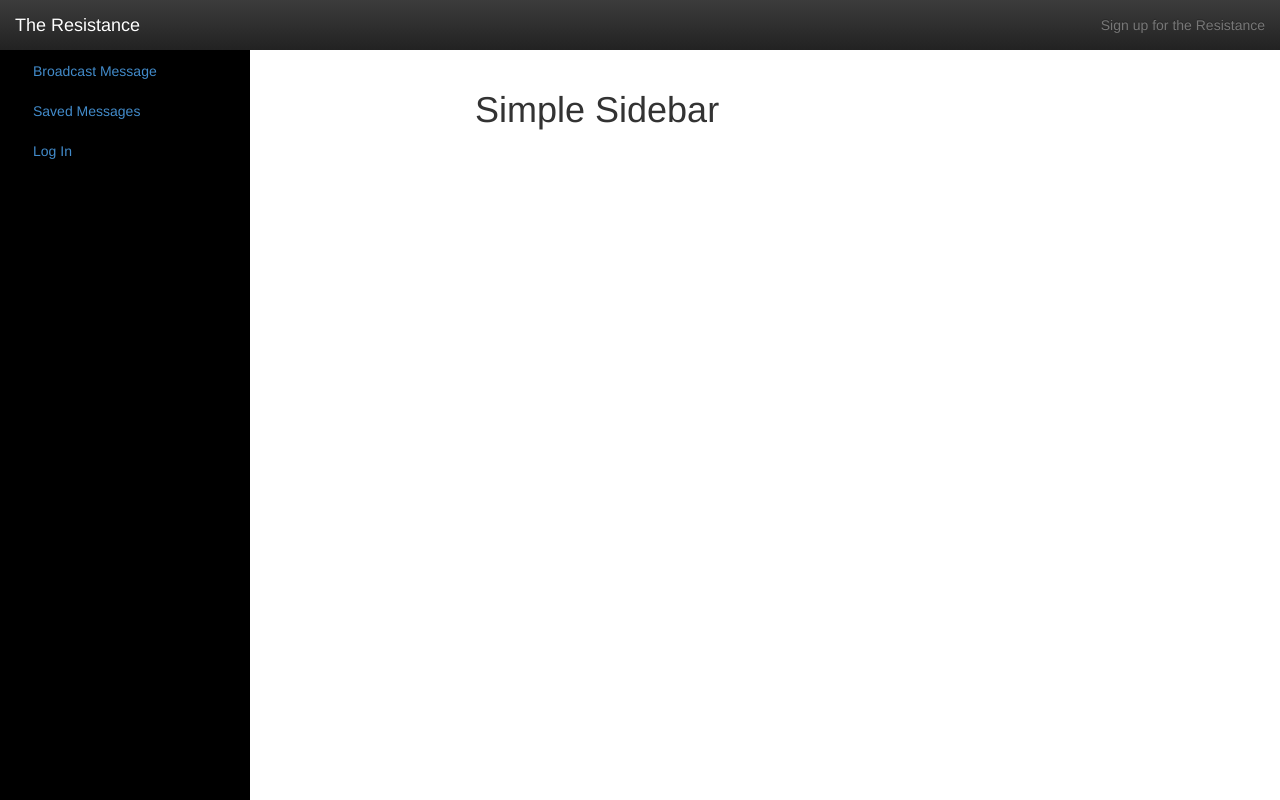
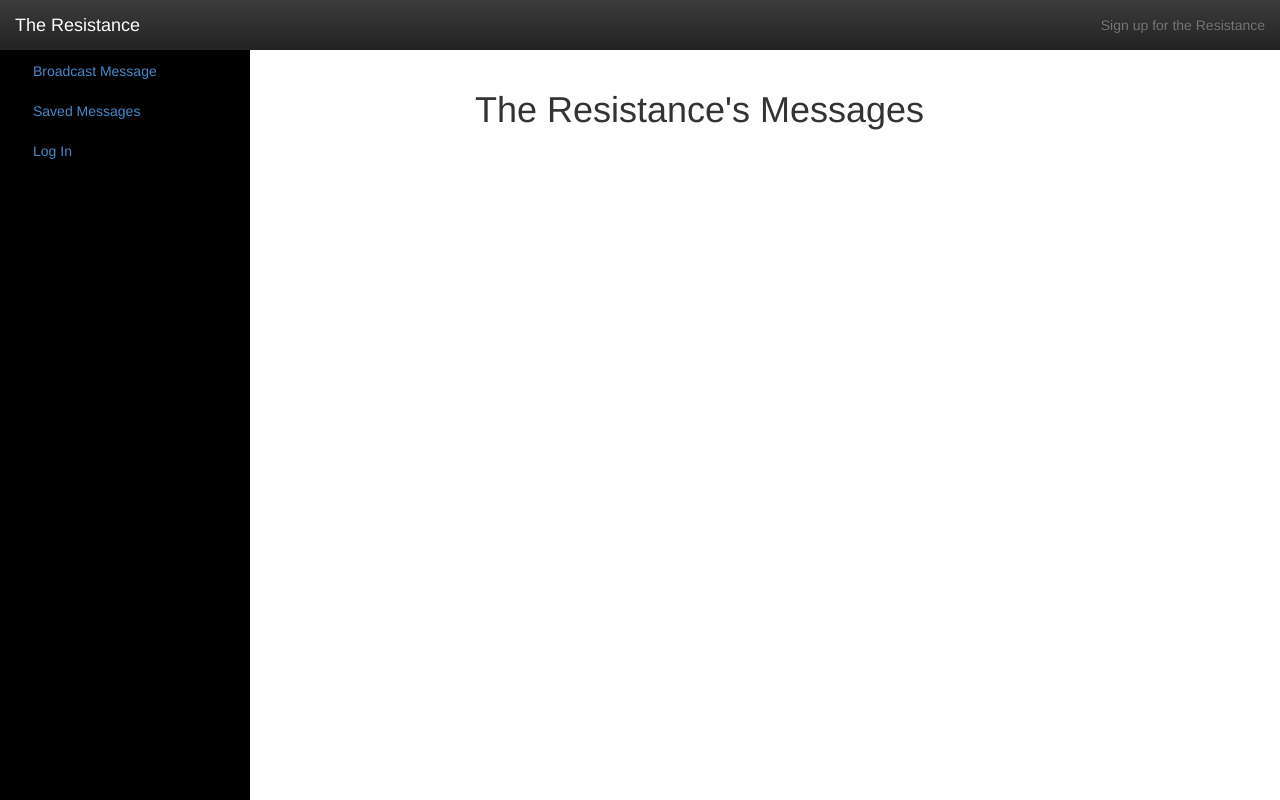
Before and after one commit to abhaykadam/ResistanceApp, a plain HTML site: page public/index.html in a window 1280 px wide. Drawn offline with Linux system fonts and the light colour scheme; no server answers.

Commit message:
posts heading changed

```diff
--- a/public/partials/posts.html
+++ b/public/partials/posts.html
@@ -48,7 +48,7 @@
     <div class="row">
       <div class="col-lg-12">
 
-        <h1>Simple Sidebar</h1>
+        <h1>The Resistance's Messages</h1>
 
         <div infinite-scroll="getPosts()"
           infinite-scroll-distance="3">
```
Also changed, not shown: 1 other file.
